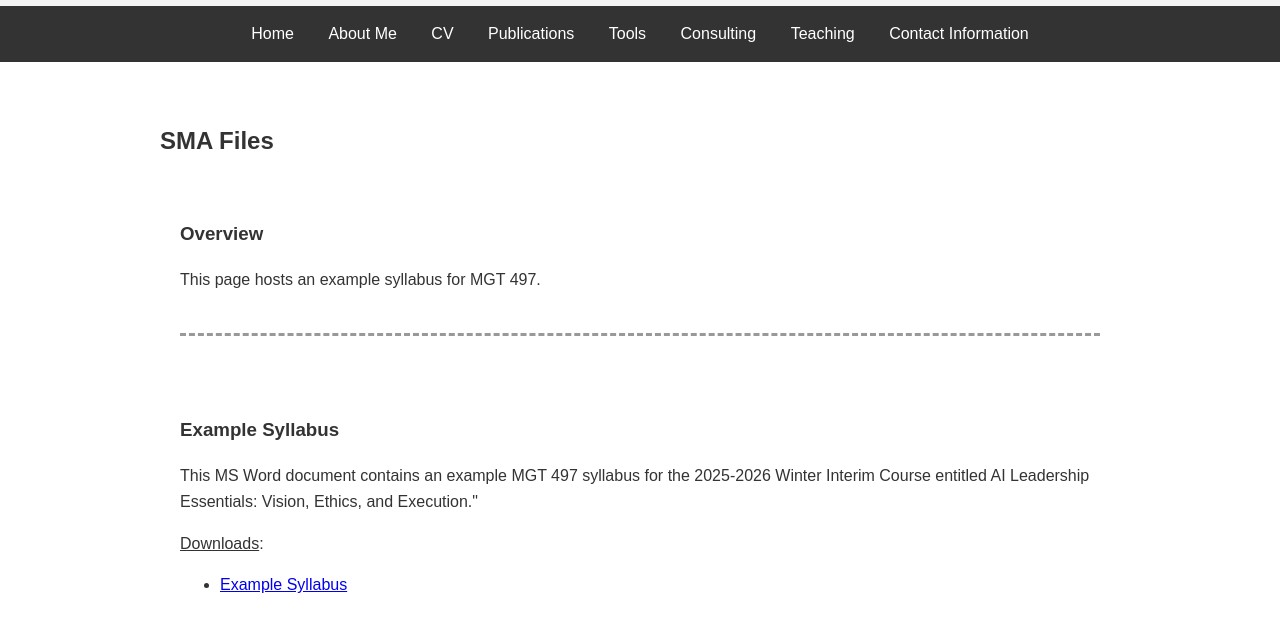
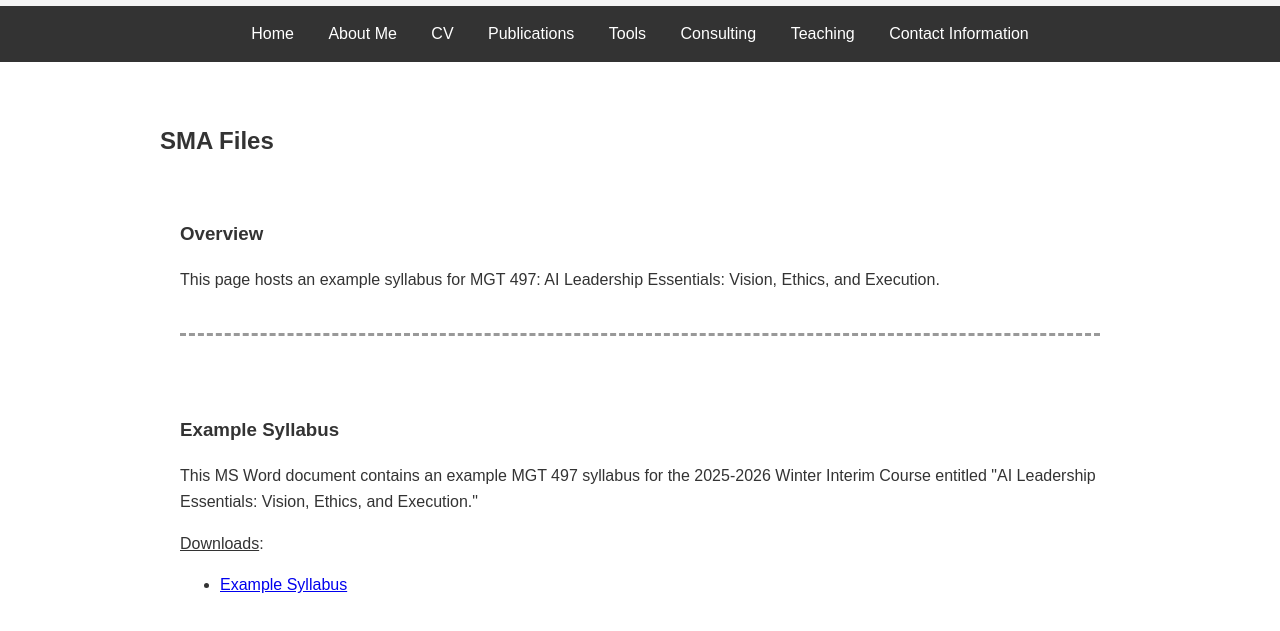
Before and after one commit to JADW27/Website, a plain HTML site: page 497syllabus.html in a window 1280 px wide. Shown: the part 85-716 px from the top of the page. Drawn offline with Linux system fonts and the light colour scheme.

Commit message:
Revise MGT 497 syllabus description
Updated the syllabus description for MGT 497 to include full course title.

```diff
--- a/497syllabus.html
+++ b/497syllabus.html
@@ -28,13 +28,13 @@
 <div id="tools-container">
 <!--<div class="section">-->
 <h3>Overview</h3>
-This page hosts an example syllabus for MGT 497.
+This page hosts an example syllabus for MGT 497: AI Leadership Essentials: Vision, Ethics, and Execution.
 <!--</div>-->
 <hr class="section-divider">
 
 <div class="section">
 <h3>Example Syllabus</h3>
-<p>This MS Word document contains an example MGT 497 syllabus for the 2025-2026 Winter Interim Course entitled AI Leadership Essentials: Vision, Ethics, and Execution."</p>
+<p>This MS Word document contains an example MGT 497 syllabus for the 2025-2026 Winter Interim Course entitled "AI Leadership Essentials: Vision, Ethics, and Execution."</p>
 <p><u>Downloads</u>:</p>
 <ul>
 <li><a href="Files/General/497syllabus.docx">Example Syllabus</a></li>
```
